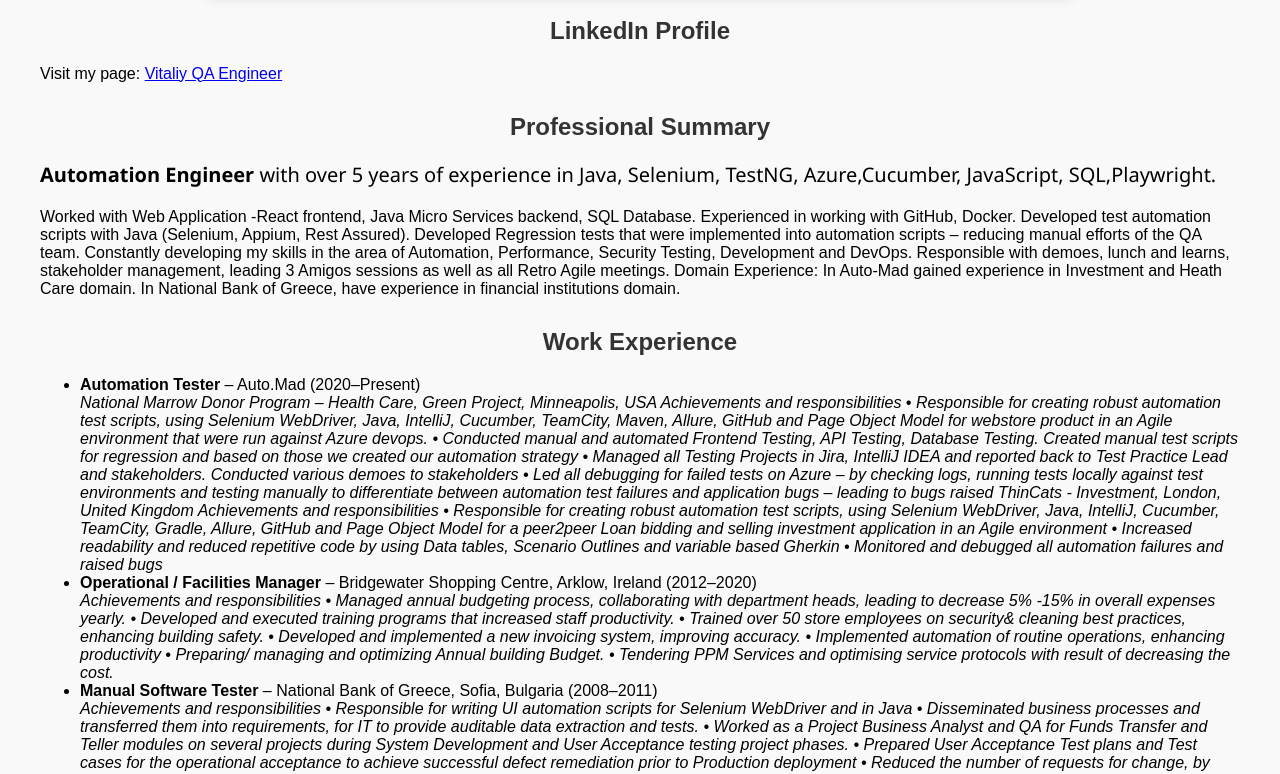
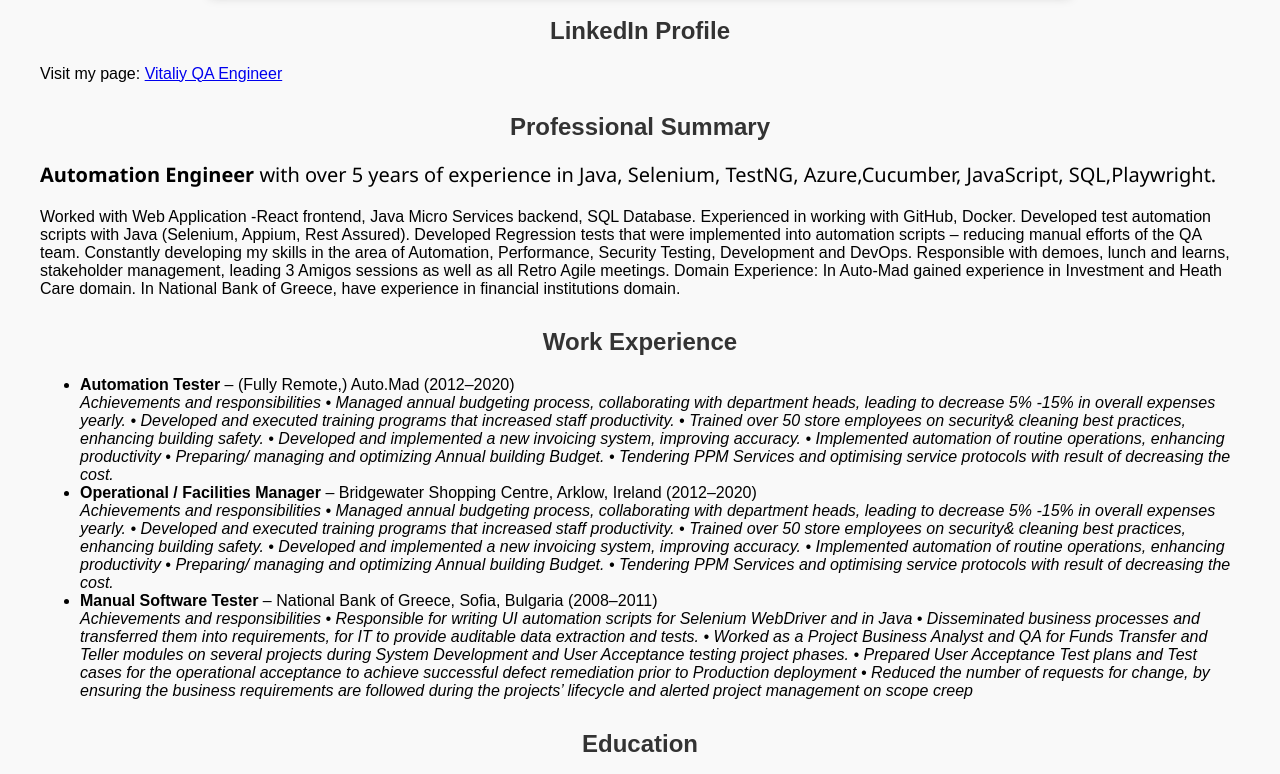
Before and after one commit to mvdwww/My-CV, a plain HTML site: page index.html in a window 1280 px wide. Shown: the part 509-1283 px from the top of the page. Drawn offline with Linux system fonts and the light colour scheme.

Commit message:
made some changes

```diff
--- a/index.html
+++ b/index.html
@@ -95,32 +95,20 @@
         <div class="section">
             <h2>Work Experience</h2>
             <ul>
-                <li>
-                    <strong>Automation Tester </strong> – Auto.Mad (2020–Present)<br />
+               <li>
+                    <strong>Automation Tester  </strong> – (Fully Remote,) Auto.Mad (2012–2020)<br />
                     <em
-                        >National Marrow Donor Program – Health Care, Green Project,
-                        Minneapolis, USA Achievements and responsibilities • Responsible for
-                        creating robust automation test scripts, using Selenium WebDriver,
-                        Java, IntelliJ, Cucumber, TeamCity, Maven, Allure, GitHub and Page
-                        Object Model for webstore product in an Agile environment that were
-                        run against Azure devops. • Conducted manual and automated Frontend
-                        Testing, API Testing, Database Testing. Created manual test scripts
-                        for regression and based on those we created our automation
-                        strategy • Managed all Testing Projects in Jira, IntelliJ IDEA and
-                        reported back to Test Practice Lead and stakeholders. Conducted
-                        various demoes to stakeholders • Led all debugging for failed tests
-                        on Azure – by checking logs, running tests locally against test
-                        environments and testing manually to differentiate between
-                        automation test failures and application bugs – leading to bugs
-                        raised ThinCats - Investment, London, United Kingdom Achievements
-                        and responsibilities • Responsible for creating robust automation
-                        test scripts, using Selenium WebDriver, Java, IntelliJ, Cucumber,
-                        TeamCity, Gradle, Allure, GitHub and Page Object Model for a
-                        peer2peer Loan bidding and selling investment application in an
-                        Agile environment • Increased readability and reduced repetitive
-                        code by using Data tables, Scenario Outlines and variable based
-                        Gherkin • Monitored and debugged all automation failures and raised
-                        bugs</em
+                        >Achievements and responsibilities • Managed annual budgeting
+                        process, collaborating with department heads, leading to decrease
+                        5% -15% in overall expenses yearly. • Developed and executed
+                        training programs that increased staff productivity. • Trained over
+                        50 store employees on security& cleaning best practices, enhancing
+                        building safety. • Developed and implemented a new invoicing
+                        system, improving accuracy. • Implemented automation of routine
+                        operations, enhancing productivity • Preparing/ managing and
+                        optimizing Annual building Budget. • Tendering PPM Services and
+                        optimising service protocols with result of decreasing the
+                        cost.</em
                     >
                 </li>
                 <li>
```
